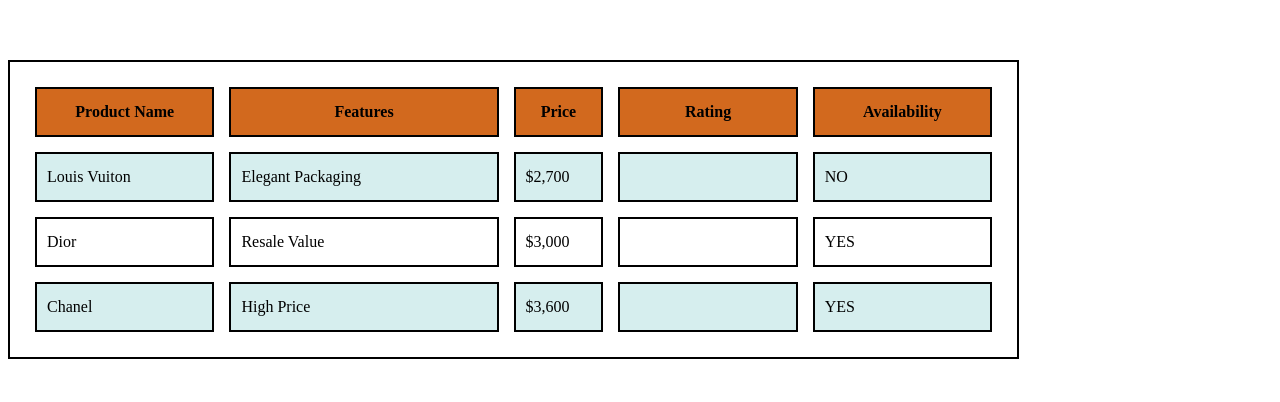
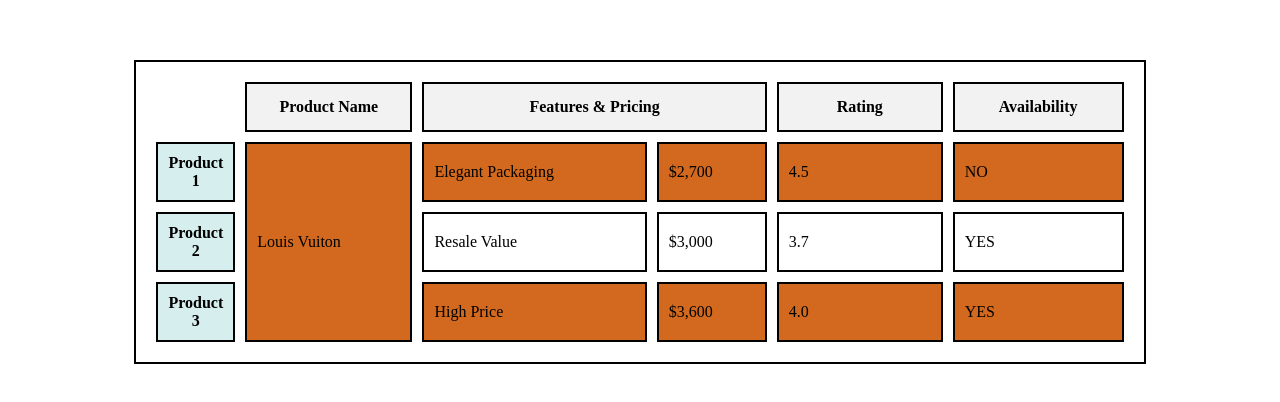
Before and after one commit to blexcel/GITN_project4, a plain HTML site: page index.html in a window 1280 px wide. Shown: the part 130-532 px from the top of the page. Drawn offline with Linux system fonts and the light colour scheme.

Commit message:
Project 4

```diff
--- a/index.html
+++ b/index.html
@@ -6,56 +6,58 @@
     <title>Assignment4</title>
     <style>
         table{
+            margin: auto;
             margin-top: 15%;
+
         }
         table, th, td {
             border: 2px solid black;
-            border-spacing: 15px;
-            /*border-collapse: collapse;*/
+            border-spacing: 10px;
             padding: 10px;
         }
         th{
-            background-color: chocolate;
+            background-color: #f2f2f2;
         }
         tr{
             height: 50px;
         }
         tr:nth-child(even) {
-            background-color: #D6EEEE;
+            background-color: chocolate;
         }
     </style>
 </head>
 <body>
     <table style="width: 80%;">
         <tr>
+            <th style="border: none; background-color: white;"></th>
             <th style="width: 20%;">Product Name</th>
-            <th style="width: 30%;">Features</th>
-            <th style="width: 10%;">Price</th>
+            <th style="width: 40%;" colspan="2">Features & Pricing</th>
             <th style="width: 20%;">Rating</th>
             <th style="width: 20%;">Availability</th>
         </tr>
 
         <tr>
-            <td>Louis Vuiton</td>
+            <th style="background-color: #D6EEEE;">Product 1</th>
+            <td rowspan="3">Louis Vuiton</td>
             <td>Elegant Packaging</td>
             <td>$2,700</td>
-            <td></td>
+            <td>4.5</td>
             <td>NO</td>
         </tr>
 
         <tr>
-            <td>Dior</td>
+            <th style="background-color: #D6EEEE;">Product 2</th>
             <td>Resale Value</td>
             <td>$3,000</td>
-            <td></td>
+            <td>3.7</td>
             <td>YES</td>
         </tr>
 
         <tr>
-            <td>Chanel</td>
+            <th style="background-color: #D6EEEE;">Product 3</th>
             <td>High Price</td>
             <td>$3,600</td>
-            <td></td>
+            <td>4.0</td>
             <td>YES</td>
         </tr>
     </table>
```
